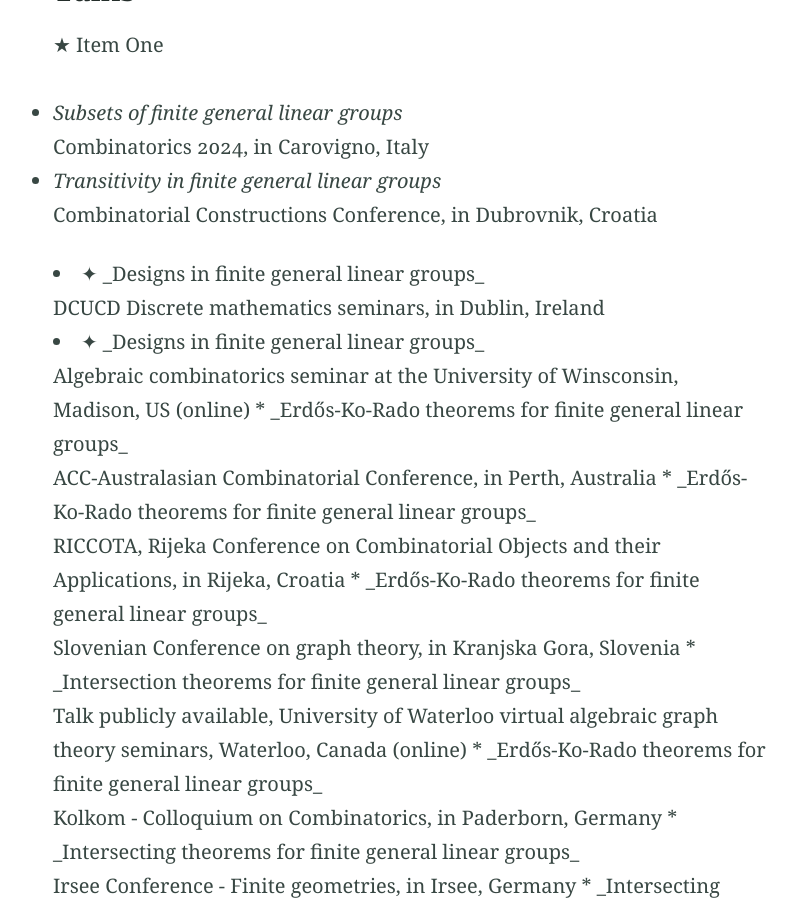
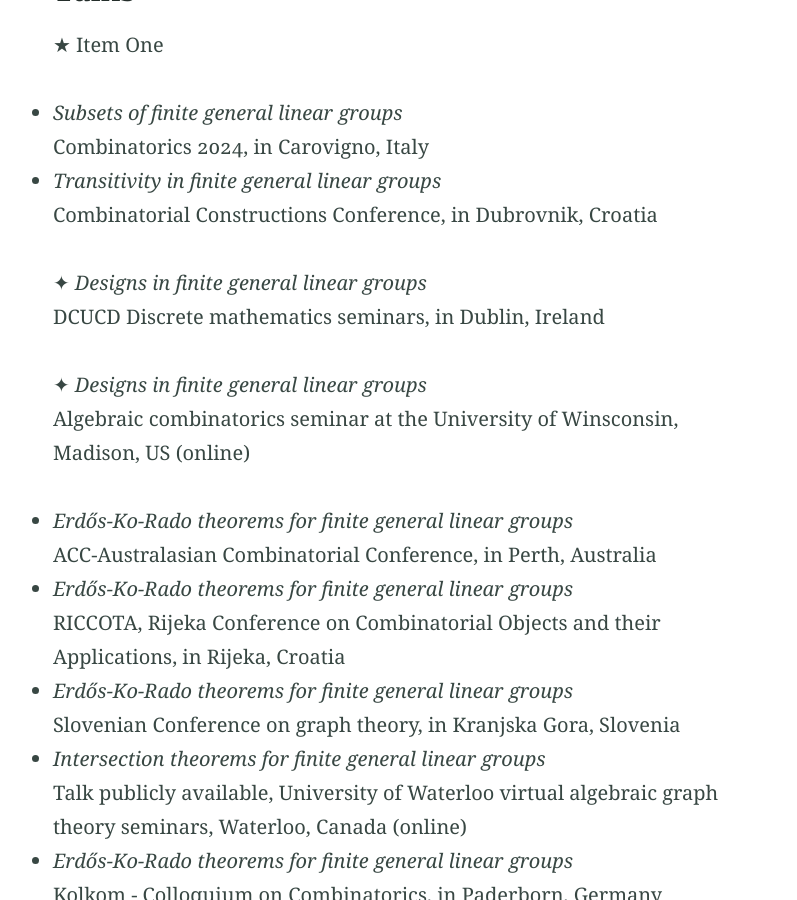
Before and after one commit to alenaernst/alenaernst.github.io, a Jekyll site: the page built from research.md, in a window 1280 px wide and 900 px high, scrolled down 1214 px. Shown: the whole window, without its empty margins (230-1027 px from the left). Built offline with Jekyll 4.4.1, drawn with Linux system fonts in a browser that asks for light colours; some of the changed text lies outside the part shown.

Commit message:
Update research.md

```diff
--- a/research.md
+++ b/research.md
@@ -31,10 +31,10 @@ My research interests lie in **combinatorics**, particularly in **extremal combi
 *  _Transitivity in finite general linear groups_ <br>
  Combinatorial Constructions Conference, in Dubrovnik, Croatia
 
-<li>✦  _Designs in finite general linear groups_ <br>
+✦  _Designs in finite general linear groups_ <br>
   DCUCD Discrete mathematics seminars, in Dublin, Ireland
 
-<li>✦  _Designs in finite general linear groups_ <br>
+✦  _Designs in finite general linear groups_ <br>
   Algebraic combinatorics seminar at the University of Winsconsin, Madison, US (online)
 
 *  _Erdős-Ko-Rado theorems for finite general linear groups_ <br>
```
